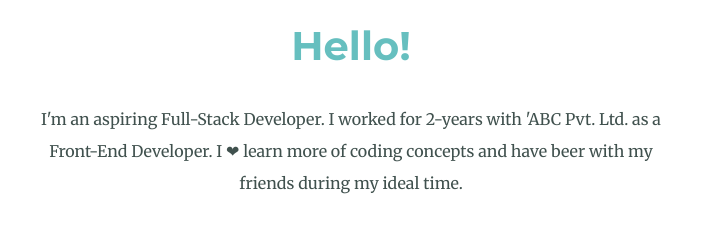
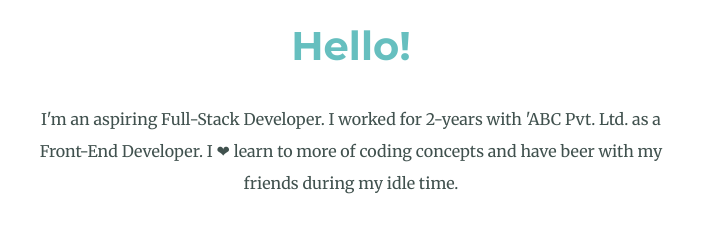
Before and after one commit to HHars062/My-Profile, a plain HTML site: page index.html in a window 1280 px wide. Shown: the part 886-1132 px from the top of the page, 289-991 px from the left. Drawn offline with Linux system fonts and the light colour scheme.

Commit message:
Add files via upload

```diff
--- a/index.html
+++ b/index.html
@@ -30,7 +30,7 @@
     <div class="profile">
       <img class="profilepic" src="https://media-exp3.licdn.com/dms/image/C4E35AQHQtVFJYI6Khg/profile-framedphoto-shrink_400_400/0/1611117927743?e=1623682800&v=beta&t=SPn9Yfj1araoACqcdSh8deIvRuCrCBtoWNI9xzaQYGg" alt="profile-img">
       <h2>Hello!</h2>
-      <p class="intro"> I'm an aspiring Full-Stack Developer. I worked for 2-years with 'ABC Pvt. Ltd. as a Front-End Developer. I ❤ learn more of coding concepts and have beer with my friends during my ideal time.</p>
+      <p class="intro"> I'm an aspiring Full-Stack Developer. I worked for 2-years with 'ABC Pvt. Ltd. as a Front-End Developer. I ❤ learn to more of coding concepts and have beer with my friends during my idle time.</p>
     </div>
     <hr>
     <div class="skills">
```
